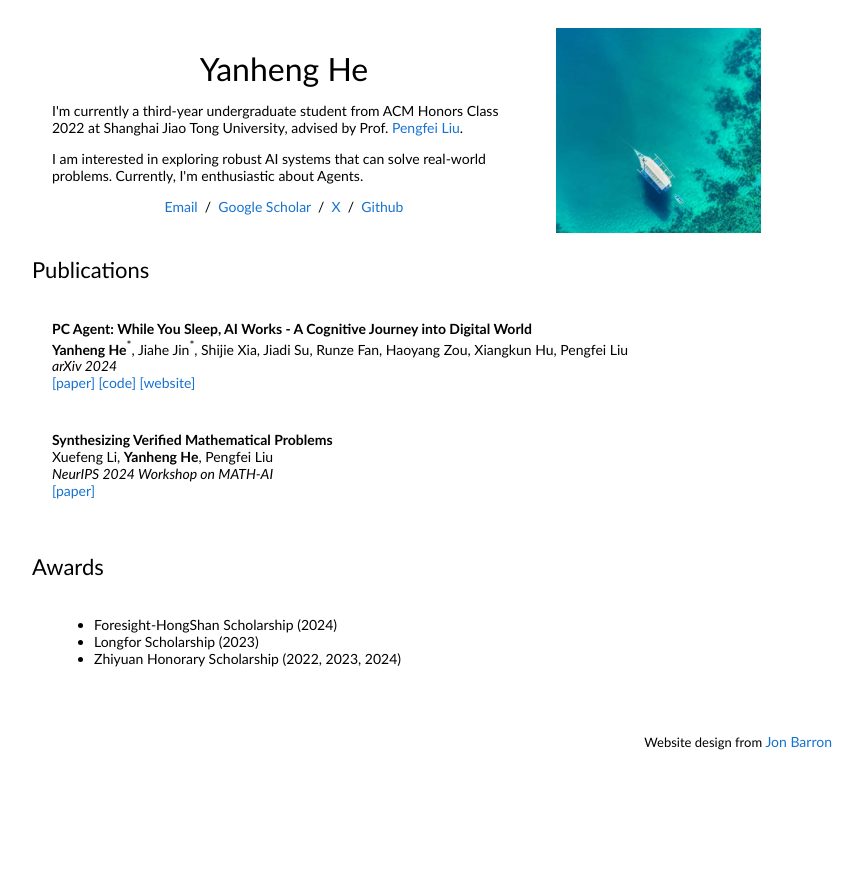
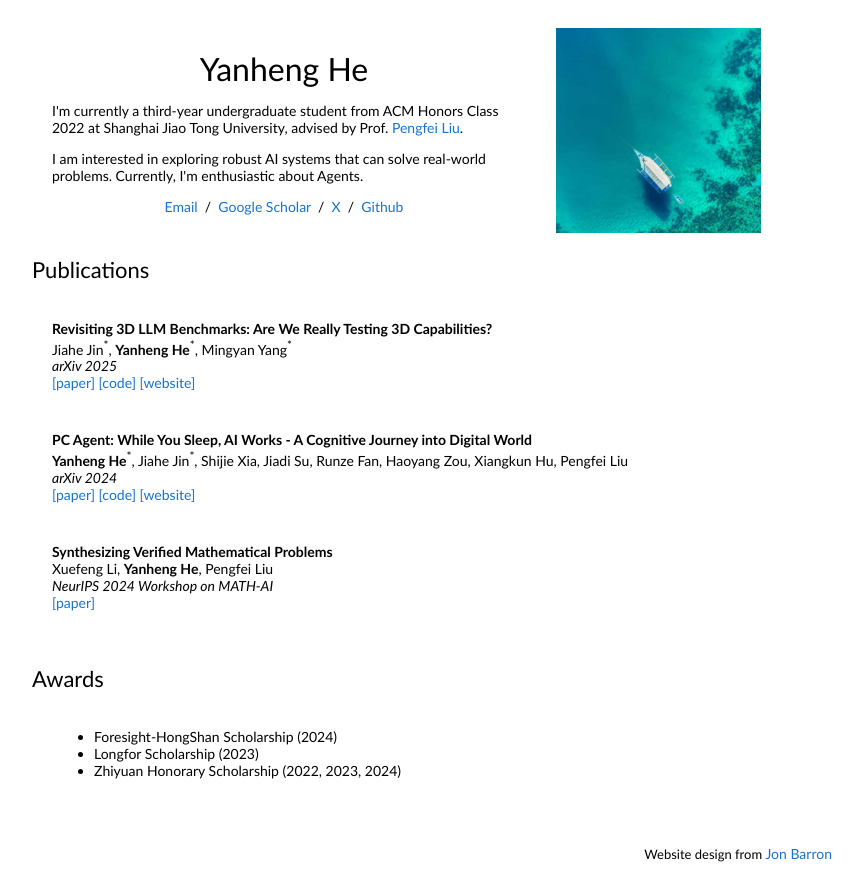
Before and after one commit to HenryHe0123/HenryHe0123.github.io, a plain HTML site: page index.html in a window 1280 px wide. Shown: the whole page, without its empty margins (208-1071 px from the left). Before the commit the page ends 800 px from the top, so only its background shows below. Drawn offline with Linux system fonts and the light colour scheme.

Commit message:
update publications

```diff
--- a/index.html
+++ b/index.html
@@ -47,7 +47,22 @@
 
           <tr>
             <td style="padding:20px;width:75%;vertical-align:middle">
-                <papertitle>PC Agent: While You Sleep, AI Works - A Cognitive Journey into Digital World </papertitle>
+                <papertitle>Revisiting 3D LLM Benchmarks: Are We Really Testing 3D Capabilities?</papertitle>
+              </a>
+                <br>
+                Jiahe Jin<sup>*</sup>,
+                <strong>Yanheng He</strong><sup>*</sup>,
+                Mingyan Yang<sup>*</sup>
+            <br>
+                <i>arXiv 2025</i>
+            <br>
+                <a href="https://arxiv.org/abs/2502.08503">[paper]</a> <a href="https://github.com/LLM-class-group/Revisiting-3D-LLM-Benchmarks"> [code] </a> <a href="https://llm-class-group.github.io/Revisiting-3D-LLM-Benchmarks/">[website]</a>
+            </td>
+          </tr>
+
+          <tr>
+            <td style="padding:20px;width:75%;vertical-align:middle">
+                <papertitle>PC Agent: While You Sleep, AI Works - A Cognitive Journey into Digital World</papertitle>
               </a>
                 <br>
                   <strong>Yanheng He</strong><sup>*</sup>,
```
